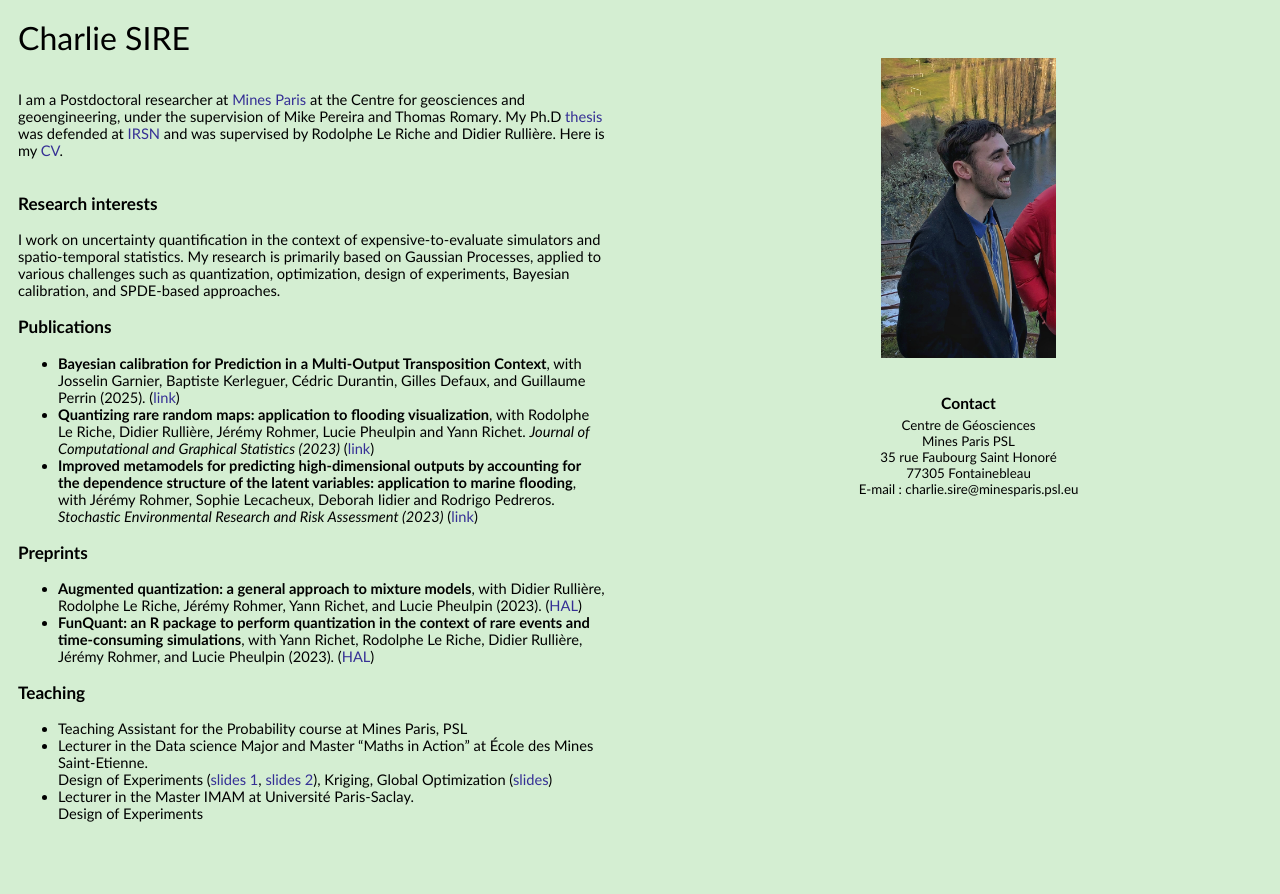
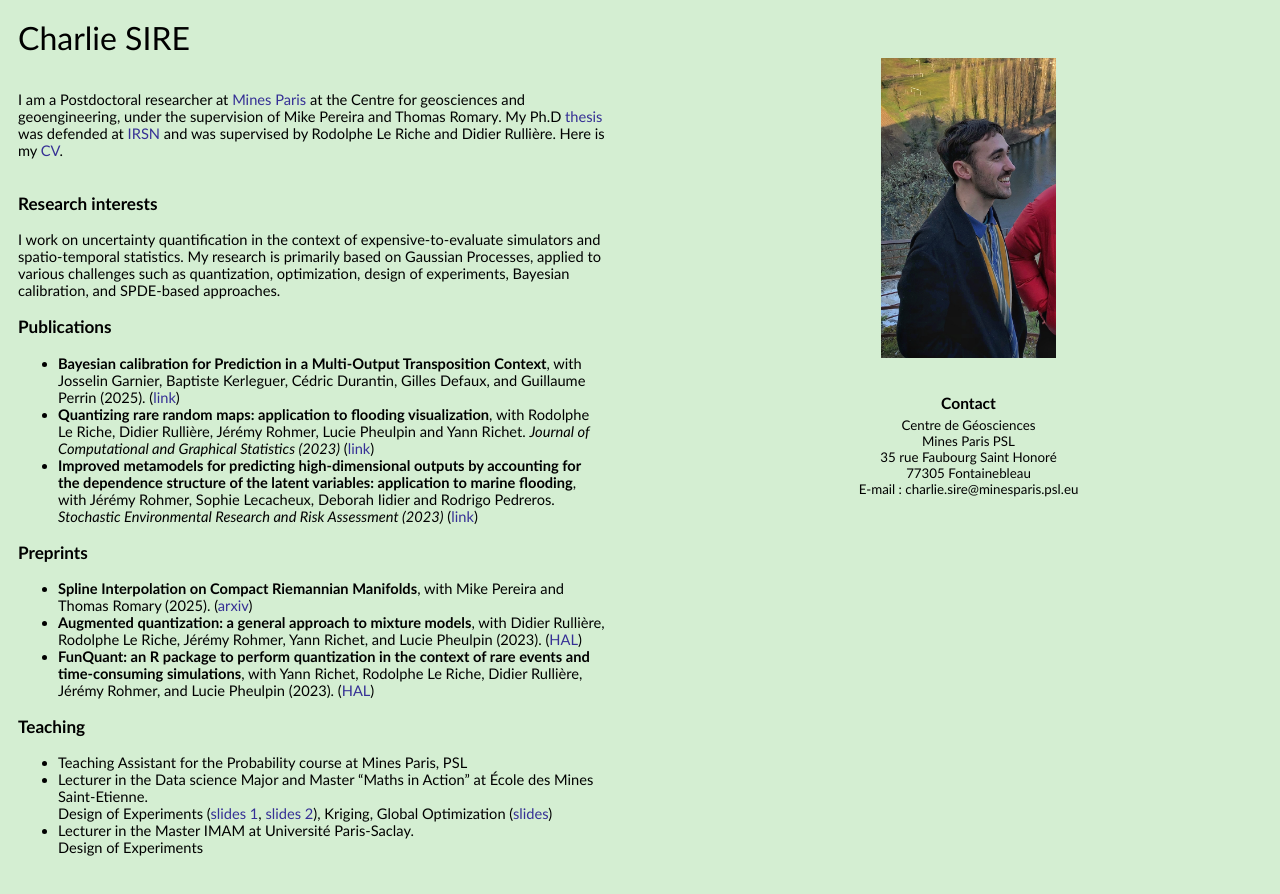
Before and after one commit to charliesire/charliesire.github.io, a plain HTML site: page index.html in a window 1280 px wide. Before the commit the page ends 873 px from the top, so only its background shows below. Drawn offline with Linux system fonts and the light colour scheme.

Commit message:
Update index.html

```diff
--- a/index.html
+++ b/index.html
@@ -90,6 +90,7 @@
       <div class="row">
         <h3>Preprints</h3>
         <ul>
+          <li><b>Spline Interpolation on Compact Riemannian Manifolds</b>, with Mike Pereira and Thomas Romary (2025). (<a href="https://arxiv.org/abs/2510.11239">arxiv</a>)</li>
           <li><b>Augmented quantization: a general approach to mixture models</b>, with Didier Rullière, Rodolphe Le Riche, Jérémy Rohmer, Yann Richet, and Lucie Pheulpin (2023). (<a href="https://hal.science/hal-04209768v1">HAL</a>)</li>
           <li><b>FunQuant: an R package to perform quantization in the context of rare events and time-consuming simulations</b>, with Yann Richet, Rodolphe Le Riche, Didier Rullière, Jérémy Rohmer, and Lucie Pheulpin (2023). (<a href="https://hal.science/hal-04189822">HAL</a>)</li>
         </ul>
```
